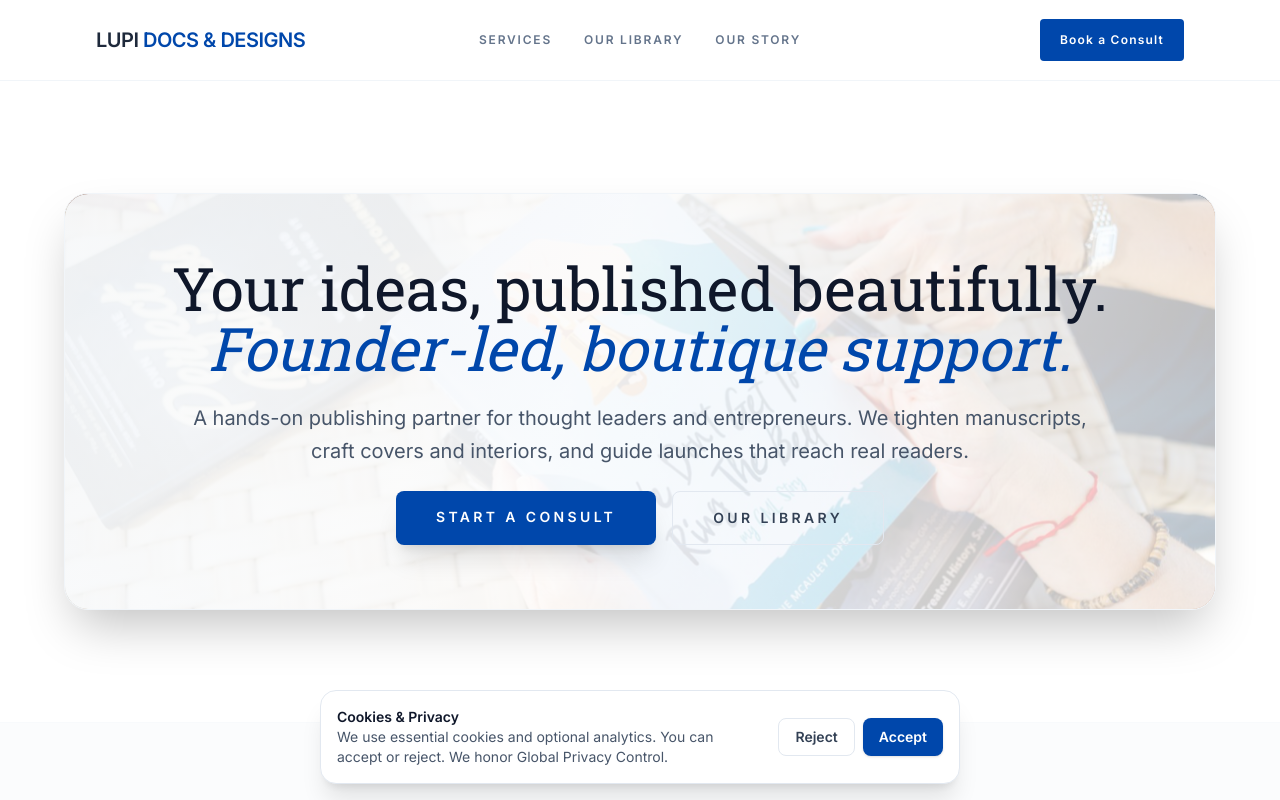
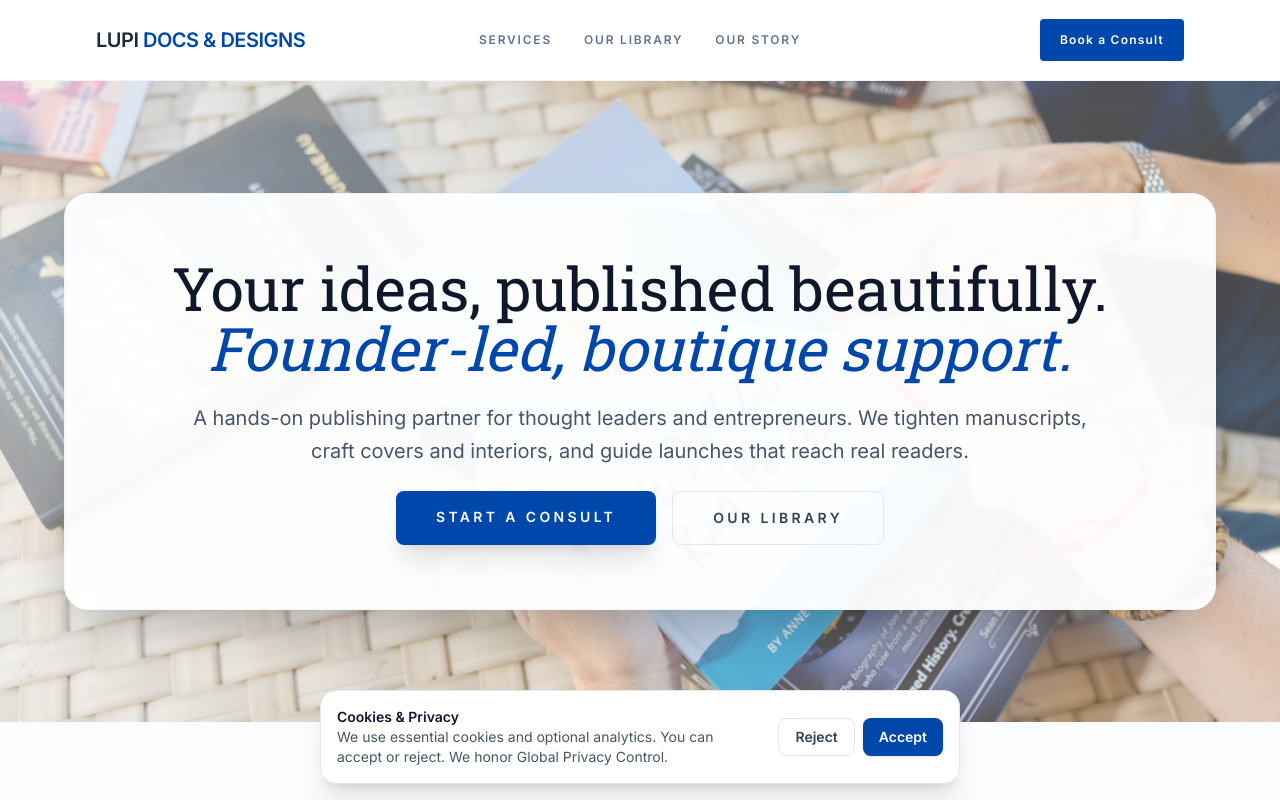
Before and after one commit to krcoffelt/LupiDocs, a plain HTML site: page index.html in a window 1280 px wide. Shown: the top 800 px of the page. Drawn offline with nearby package versions, Linux system fonts and the light colour scheme.

Commit message:
Move hero photo to section background behind white panel

```diff
--- a/index.html
+++ b/index.html
@@ -19,21 +19,25 @@
     .delay-1 { transition-delay: 120ms; }
     .delay-2 { transition-delay: 220ms; }
     .delay-3 { transition-delay: 320ms; }
-    .hero-panel {
-      background-color: #f8fafc;
+    .hero-section {
+      position: relative;
       background-image: url('images/IMG_9357.jpeg');
       background-size: cover;
       background-position: center 42%;
     }
-    .hero-panel::after {
+    .hero-section::after {
       content: "";
       position: absolute;
       inset: 0;
-      background: linear-gradient(108deg, rgba(248, 250, 252, 0.95) 0%, rgba(255, 255, 255, 0.92) 44%, rgba(255, 255, 255, 0.72) 100%);
+      background: linear-gradient(108deg, rgba(255, 255, 255, 0.56) 0%, rgba(255, 255, 255, 0.36) 44%, rgba(255, 255, 255, 0.28) 100%);
     }
-    .hero-panel > * {
+    .hero-section > * {
       position: relative;
       z-index: 1;
+    }
+    .hero-panel {
+      background: rgba(255, 255, 255, 0.95);
+      backdrop-filter: blur(1.5px);
     }
   </style>
 </head>
@@ -57,7 +61,7 @@
   </nav>
 
   <!-- Hero -->
-  <section class="py-20 md:py-28 px-8">
+  <section class="hero-section py-20 md:py-28 px-8">
     <div class="max-w-6xl mx-auto">
       <div class="hero-panel relative overflow-hidden rounded-3xl border border-slate-100 shadow-2xl px-8 py-12 md:px-14 md:py-16 text-center reveal active">
         <div class="relative space-y-6">
```
